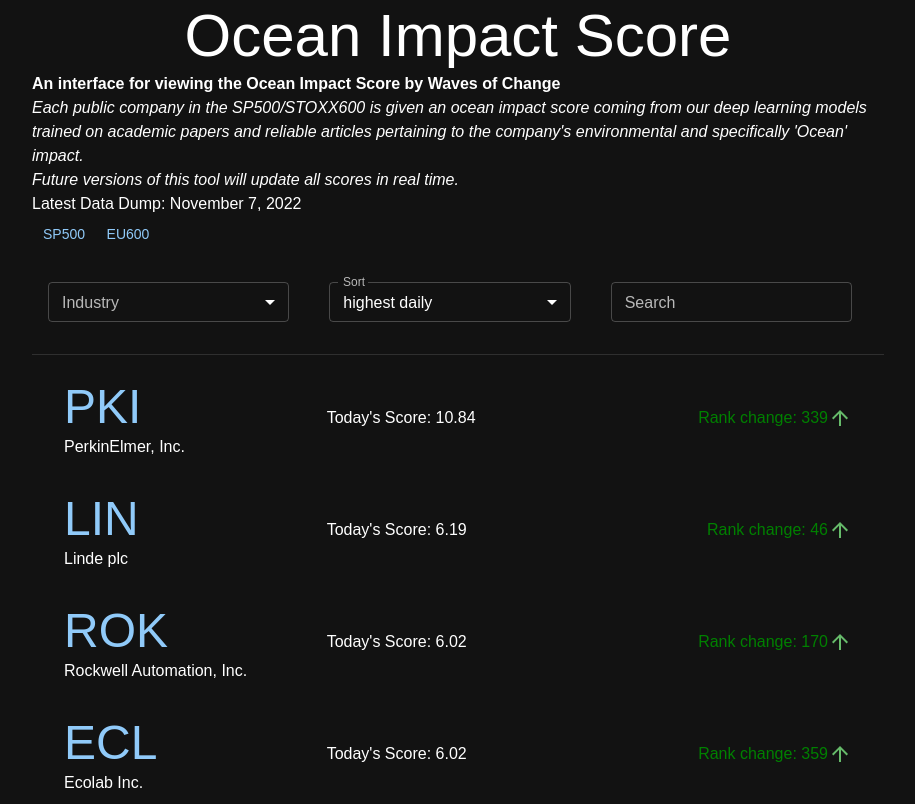
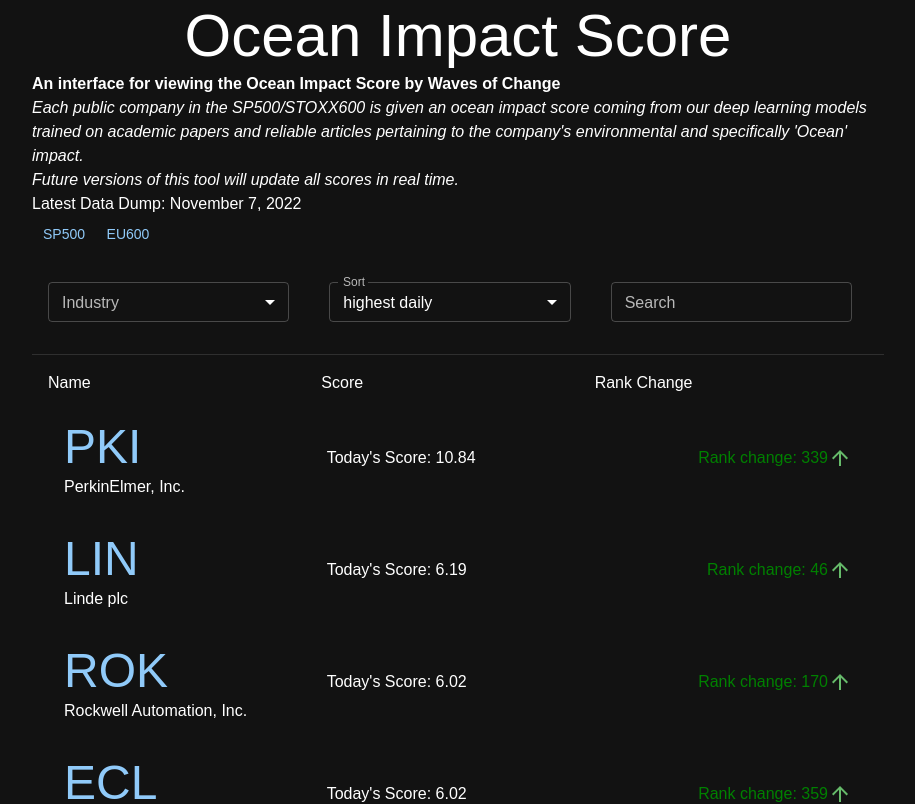
Before and after one commit to pbio/Ocean-Impact-Score, a Next.js app: page / in a window 1280 px wide. Shown: the top 804 px of the page, without its empty margins (182-1097 px from the left). Built offline with nearby package versions, Linux system fonts and the light colour scheme.

Commit message:
successful communication with ESG CAFE server

```diff
--- a/components/score-list.tsx
+++ b/components/score-list.tsx
@@ -130,6 +130,26 @@
       <Divider />
       <nav aria-label="secondary mailbox folders">
         <List>
+          <ListItem>
+            <Grid
+                container
+                direction="row"
+                justifyContent="space-between"
+                alignItems="baseline"
+              >
+              <Grid sm={4} item>
+                Name
+              </Grid>
+              <Grid sm={4} item>
+                Score
+              </Grid>
+              <Grid sm={4} item>
+                Rank Change
+              </Grid>
+            </Grid>
+          </ListItem>
+
+
           {
           scoresList
           .sort((a: any, b: any) => hst[sort-1][3]*b[hst[sort-1][0]][hst[sort-1][1]]-hst[sort-1][3]*a[hst[sort-1][0]][hst[sort-1][1]]) //To do: clean up this line to make it understandable
--- a/pages/index.tsx
+++ b/pages/index.tsx
@@ -10,21 +10,21 @@
 import { STOXX600, STOXX600Sectors } from '../lib/STOXX600_scores.js'
 import ScoreList from '../components/score-list'
 
-export async function getStaticProps() { //Using Static Site Generation for enhanced SEO
+export async function GetServerSideProps() { //Using Static Site Generation for enhanced SEO
   // To Do: Serve json files here from Waves of Change server
-  // server side is not set up yet!!
-  // const getData = async function(){
-  //   try {
-  //     const newSP500Dataset = await fetch('my-json-server.typicode.com/pbio/WavesOfChangeData/blob/main/SP500.json')
-  //       .then(response=>response.json())
-  //       .then(json => json);
-  //     return newSP500Dataset;
-  //   }
-  //   catch(error) {
-  //     console.error(error)
-  //   }
-  // }
-  // const SP500 = getData();
+  // API key : '44b6dedca1668563f8c75d7b2c08453f';
+  const getData = async function(){
+    try {
+      const newSP500Dataset = await fetch('https://esg.cafe/api/v2/general-info/EU600?API_KEY=44b6dedca1668563f8c75d7b2c08453f')
+        .then(response=>response.json())
+        .then(json => {console.log(json)});
+      //return newSP500Dataset;
+    }
+    catch(error) {
+      console.error(error)
+    }
+  }
+  getData();
   return {
     props: {
       SP500, SP500Sectors, STOXX600, STOXX600Sectors
```
